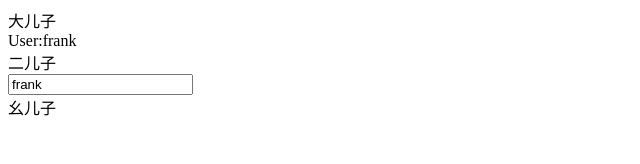
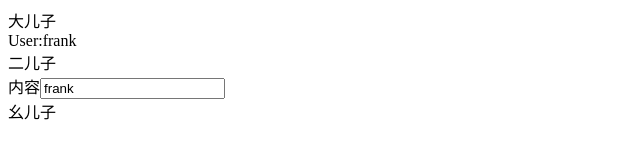
Before and after one commit to ygcedu/redux-001, a React (Create React App) app: page / in a window 1280 px wide. Shown: the top 164 px of the page, without its empty margins (0-640 px from the left). Built offline with nearby package versions, Linux system fonts and the light colour scheme.

Commit message:
给临时用的 Wrapper 函数组件传入 props 参数，用于连接父子组件的数据透传

```diff
--- a/src/App.js
+++ b/src/App.js
@@ -19,7 +19,7 @@ export const App = () => {
 }
 
 const 大儿子 = () => <section>大儿子<User/></section>
-const 二儿子 = () => <section>二儿子<UserModifier/></section>
+const 二儿子 = () => <section>二儿子<UserModifier x={'x'}>内容</UserModifier></section>
 const 幺儿子 = () => <section>幺儿子</section>
 
 const User = () => {
@@ -42,22 +42,24 @@ const reducer = (state, {type, payload}) => {
 }
 
 const connect = (Component) => {
-    return () => {
+    return (props) => {
         const {appState, setAppState} = useContext(appContext);
         const dispatch = (action) => {
             setAppState(reducer(appState, action));
         }
 
-        return <Component dispatch={dispatch} state={appState}/>
+        return <Component {...props} dispatch={dispatch} state={appState}/>
     }
 }
 
-const UserModifier = connect(({dispatch, state}) => {
+const UserModifier = connect(({dispatch, state, children}) => {
     const onChange = (e) => {
         dispatch({type: 'updateUser', payload: {name: e.target.value}});
     }
     return (
         <div>
+            {/*children 通过中间组件的 props 透传给实际的组件*/}
+            {children}
             <input value={state.user.name} onChange={onChange}/>
         </div>
     )
```
